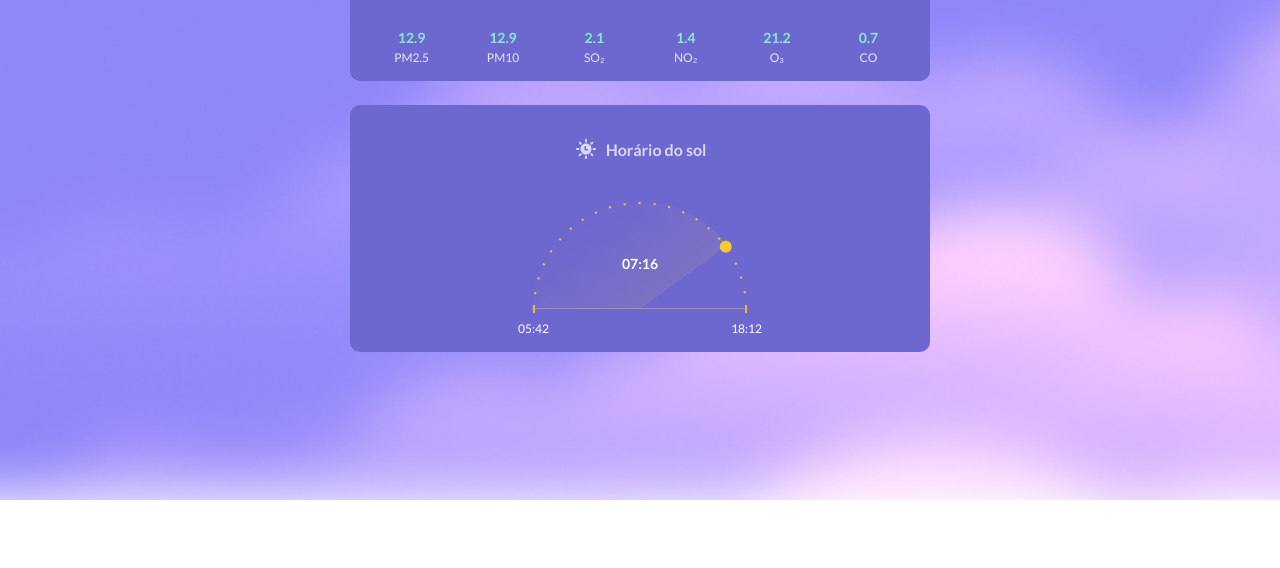
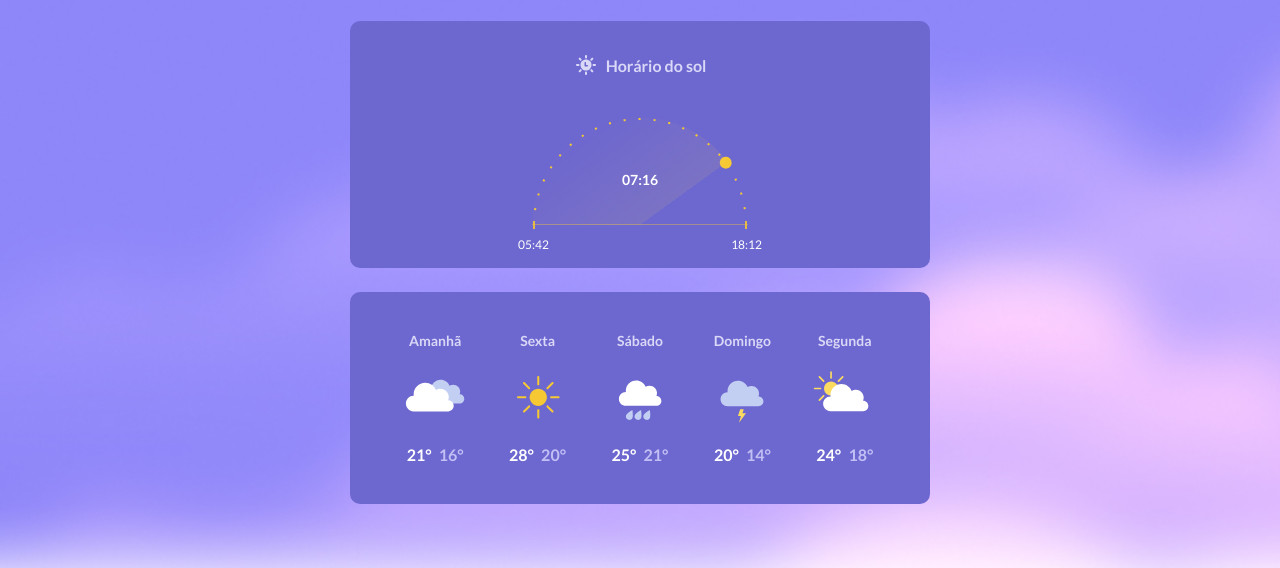
Before and after one commit to MatheuszPorto/weather-page, a plain HTML site: page index.html in a window 1280 px wide. Shown: the part 780-1348 px from the top of the page. Before the commit the page ends 1280 px from the top, so only its background shows below. Drawn offline with Linux system fonts and the light colour scheme.

Commit message:
feat: week weather section (#3)

```diff
--- a/index.html
+++ b/index.html
@@ -116,6 +116,38 @@
       </div>
     </section>
 
+    <section class="week-weather">
+      <div class="day">
+        <h4 class="title">Amanhã</h4>
+        <img src="./assets/weather-clouds.svg" alt="ícone indicando clima nublado">
+        <p class="maxmin">21°<span> 16°</span></p>
+      </div>
+
+      <div class="day">
+        <h4 class="title">Sexta</h4>
+        <img src="./assets/weather-sun.svg" alt="ícone indicando clima de sol">
+        <p class="maxmin">28°<span> 20°</span></p>
+      </div>
+
+      <div class="day">
+        <h4 class="title">Sábado</h4>
+        <img src="./assets/weather-rain.svg" alt="ícone indicando clima chuvoso">
+        <p class="maxmin">25°<span> 21°</span></p>
+      </div>
+
+      <div class="day">
+        <h4 class="title">Domingo</h4>
+        <img src="./assets/weather-tempest.svg" alt="ícone indicando clima tempestuoso">
+        <p class="maxmin">20°<span> 14°</span></p>
+      </div>
+
+      <div class="day">
+        <h4 class="title">Segunda</h4>
+        <img src="./assets/weather-sun-behind-clouds.svg" alt="ícone indicando clima de sol entre nuvens">
+        <p class="maxmin">24°<span> 18°</span></p>
+      </div>
+    </section>
+
   </main>
 </body>
 </html>
--- a/styles.css
+++ b/styles.css
@@ -262,3 +262,33 @@ time.now {
 .time .sunset {
   right: 0;
 }
+
+/* Week Weather */
+
+.week-weather {
+  padding: 4rem;
+  font-weight: 700;
+  display: flex;
+  gap: 1.2rem;
+}
+
+.day {
+  display: grid;
+  flex: 1;
+  justify-items: center;
+  gap: 1.6rem;
+}
+
+h4.title {
+  font-size: 1.4rem;
+  color: #DAD8F7;
+}
+
+.day .maxmin {
+  color: #FFF;
+  font-size: 1.6rem;
+}
+
+.day .maxmin span {
+  color: #C2BFF4;
+}
```
Also changed, not shown: assets/weather-clouds.svg (added), assets/weather-rain.svg (added), assets/weather-sun-behind-clouds.svg (added), assets/weather-sun.svg (added), assets/weather-tempest.svg (added).
